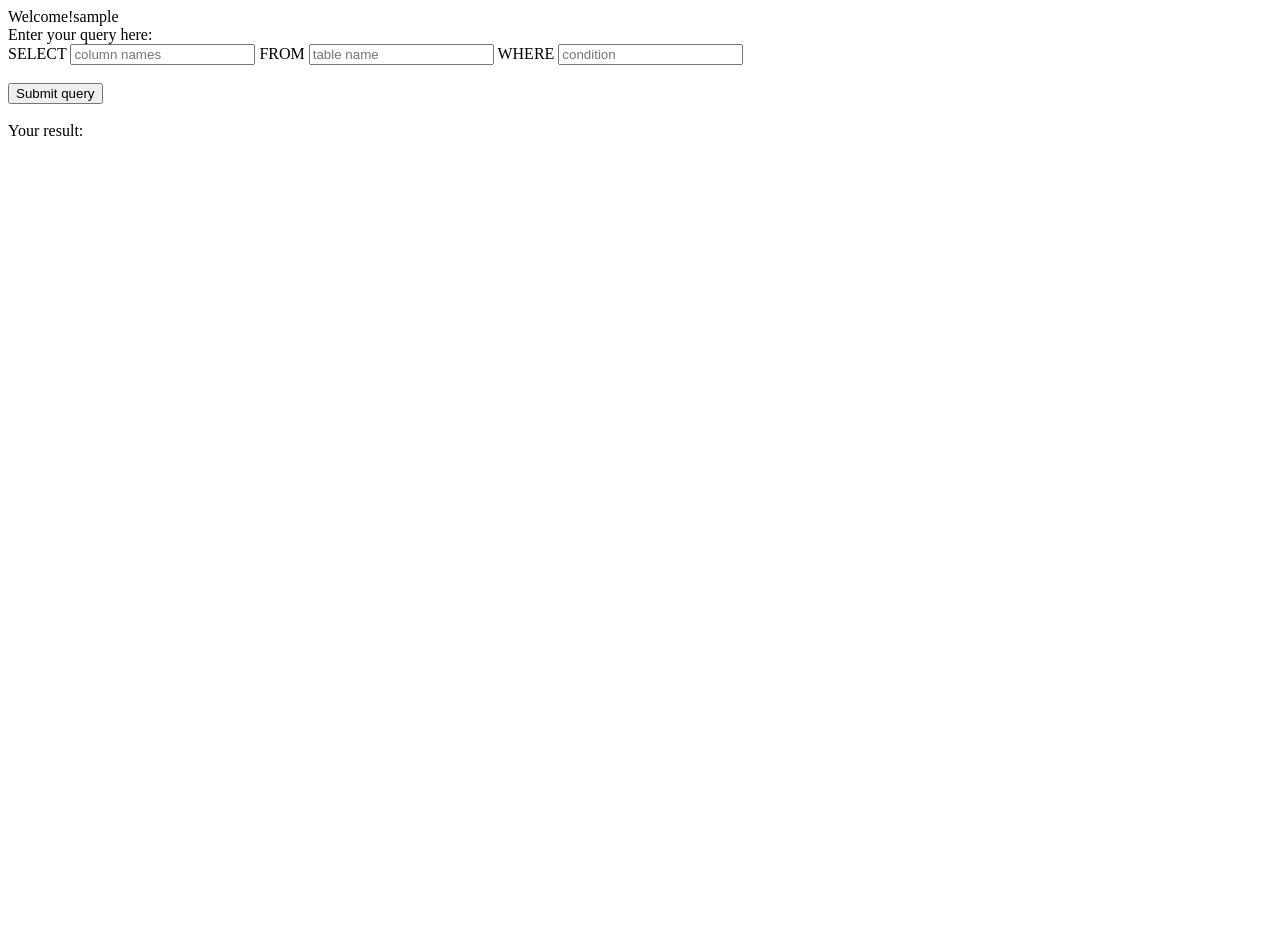
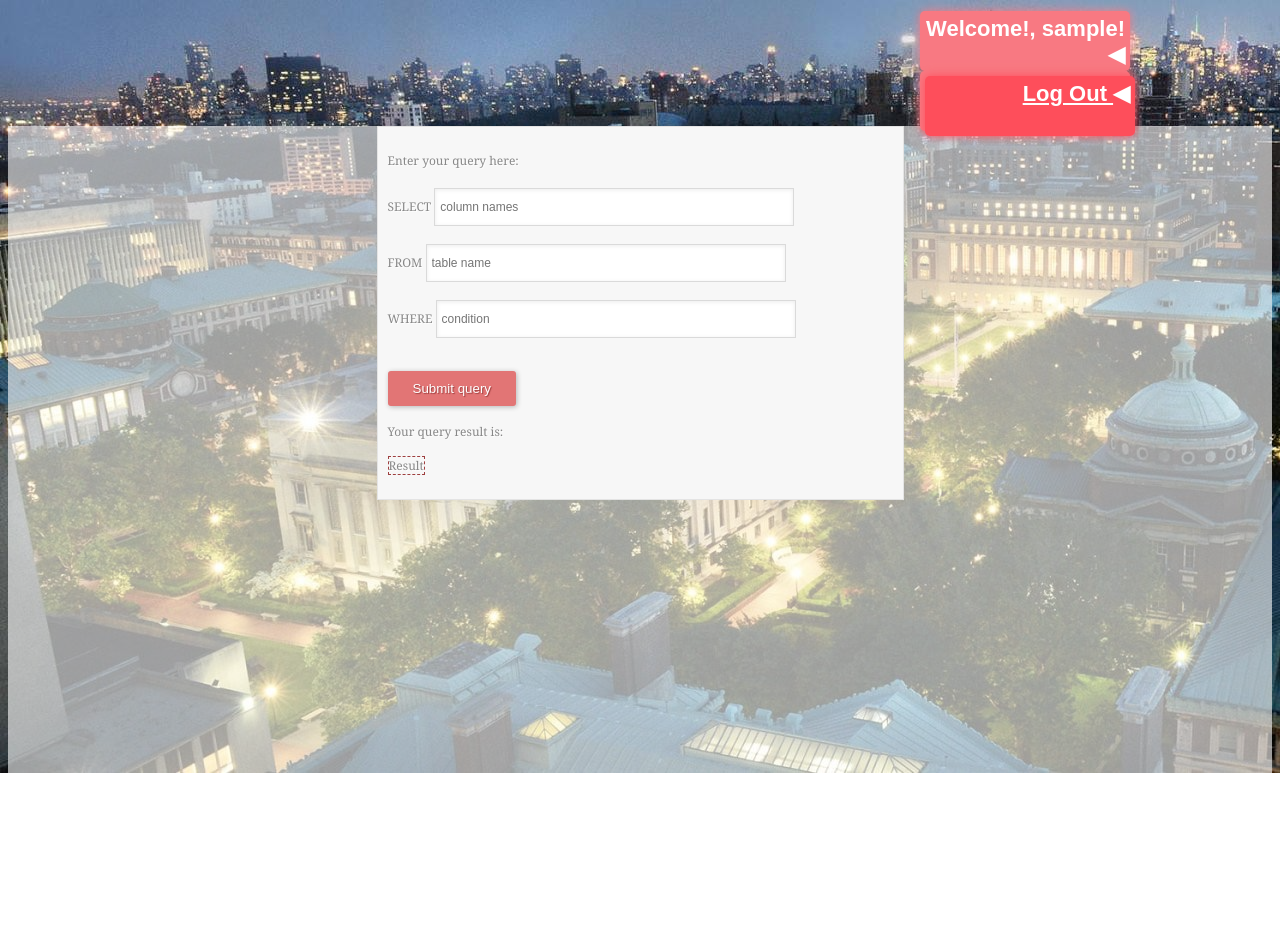
Before and after one commit to activeoblique/janapp, a Flask app: page /query in a window 1280 px wide. Before the commit the page ends 136 px from the top, so only its background shows below. Run offline with Flask 2, Linux system fonts and the light colour scheme; the visitor is signed in with stand-in values (Sample User, id 1); some libraries are stand-ins or nearby versions.

Commit message:
modified the website

```diff
--- a/website/main.py
+++ b/website/main.py
@@ -68,7 +68,7 @@ def GetData():
         "query": query,
         "username": "jana"
     }
-    query_url = "http://192.168.1.13:4003/query"
+    query_url = "http://160.39.161.34:4003/query"
     req = urllib.request.Request(query_url)
     req.add_header('Content-Type', 'application/json; charset=utf-8')
     data = json.dumps(body)
@@ -76,7 +76,7 @@ def GetData():
     req.add_header('Content-Length', len(data))
     response = urllib.request.urlopen(req, data)
     result = response.read().decode('utf-8')
-    print(type(result))
+    #print(type(result))
     return result
 
 
--- a/website/templates/index.html
+++ b/website/templates/index.html
@@ -4,23 +4,210 @@
     <meta charset="UTF-8">
     <title>Bank Database</title>
     <script src="http://apps.bdimg.com/libs/jquery/2.1.4/jquery.min.js"></script>
-</head>
-Welcome!{{username}}<br>
+    <style>
+        html{
+            height: 100%;
+        }
+        body {
+            height: 100%;
+            background-image:url("../static/backgroud.jpg");
+            background-repeat: no-repeat;
+            background-attachment:fixed;
+        }
+
+        #container {
+            background-color: rgba(255, 255, 255, 0.6);
+            height: 100%;
+            width: 100%;
+        }
+
+        #login_bar{
+            width:300px;
+            position:fixed;
+            z-index:10;
+            border:0 solid black;
+            top:-5px;
+            right:150px;
+            display:inline-block;
+        }
+        #login_signup{
+            float:right;
+            display:inline;
+        }
+        #login_signup> li{
+            height: 50px;
+            width: 200px;
+            font-family:sans-serif;
+            font-size: 22px;
+            font-weight: bold;
+            color:white;
+            padding:5px;
+            display:inline-block;
+            background-color:#F87982;
+            border-radius:5px;
+            -moz-border-radius:5px;
+            -webkit-border-radius: 5px;
+            -o-border-radius:5px;
+            box-shadow: #F87982 0px 0px 10px;
+            -moz-box-shadow: #F87982 0px 0px 10px;
+            -webkit-box-shadow: #F87982 0px 0px 10px;
+            -o-box-shadow:#F87982 0px 0px 10px;
+        }
+        #login_signup li> a{
+            height: 50px;
+            width: 200px;
+            font-family:sans-serif;
+            font-size: 22px;
+            font-weight: bold;
+            color:white;
+            padding:5px;
+            display:inline-block;
+            background-color:#FE4E5B;
+            border-radius:5px;
+            -moz-border-radius:5px;
+            -webkit-border-radius: 5px;
+            -o-border-radius:5px;
+            box-shadow: #FE4E5B 0px 0px 10px;
+            -moz-box-shadow: #FE4E5B 0px 0px 10px;
+            -webkit-box-shadow: #FE4E5B 0px 0px 10px;
+            -o-box-shadow:#FE4E5B 0px 0px 10px;
+        }
+        #login_signup li span{
+            font-size: 22px;
+            display:inline-block;
+        }
+        #login_signup li a:hover{
+            cursor: pointer;
+            box-shadow: rgb(255,255,255) 0px 0px 5px;
+            -moz-box-shadow: rgb(255,255,255) 0px 0px 5px;
+            -webkit-box-shadow: rgb(255,255,255) 0px 0px 5px;
+            -o-box-shadow:rgb(255,255,255) 0px 0px 5px;
+            border-radius: 2px;
+            background-color: white;
+            color:#9E3F3F;
+        }
+
+        #qform {
+            margin-top: 10%;
+            margin-left:auto;
+            margin-right:auto;
+            max-width: 500px;
+            background: #F7F7F7;
+            padding: 25px 15px 25px 10px;
+            font: 12px Georgia, "Times New Roman", Times, serif;
+            color: #888;
+            text-shadow: 1px 1px 1px #FFF;
+            border:1px solid #E4E4E4;
+        }
+        #qform h1 {
+            font-size: 25px;
+            padding: 0px 0px 10px 40px;
+            display: block;
+            border-bottom:1px solid #E4E4E4;
+            margin: -10px -15px 30px -10px;;
+            color: #888;
+        }
+        #qform h1>span {
+            display: block;
+            font-size: 11px;
+        }
+        #qform label {
+            display: block;
+            margin: 0px;
+        }
+        #qform label>span {
+            float: left;
+            width: 20%;
+            text-align: right;
+            padding-right: 10px;
+            margin-top: 10px;
+            color: #888;
+        }
+        #qform input[type="text"], .basic-grey input[type="email"], .basic-grey textarea, .basic-grey select {
+            border: 1px solid #DADADA;
+            color: #888;
+            height: 30px;
+            margin-bottom: 16px;
+            margin-right: 6px;
+            margin-top: 2px;
+            outline: 0 none;
+            padding: 3px 3px 3px 5px;
+            width: 70%;
+            font-size: 12px;
+            line-height:15px;
+            box-shadow: inset 0px 1px 4px #ECECEC;
+            -moz-box-shadow: inset 0px 1px 4px #ECECEC;
+            -webkit-box-shadow: inset 0px 1px 4px #ECECEC;
+        }
+        #qform textarea{
+            padding: 5px 3px 3px 5px;
+        }
+        #qform textarea{
+            height:100px;
+        }
+        #qform input[type="button"] {
+            background: #E27575;
+            border: none;
+            padding: 10px 25px 10px 25px;
+            color: #FFF;
+            box-shadow: 1px 1px 5px #B6B6B6;
+            border-radius: 3px;
+            text-shadow: 1px 1px 1px #9E3F3F;
+            cursor: pointer;
+        }
+        #qform input[type="button"]:hover {
+            background: #CF9A9D
+        }
+
+        #qform span {
+            width: 100%;
+            height: 50%;
+            border: 1px dashed #9E3F3F;
+        }
 
 
-Enter your query here: <br>
+
+
+    </style>
+</head>
+<body>
+<div id="container">
+
+<div id="wrapper">
+    <div id="login_bar" style="text-align: right">
+        <ul id="login_signup">
+            <li>Welcome!, {{username}}!<span>&#x25c0;</span></li>
+            <li><a href="#" id="sign_link">Log Out <span>&#x25c0;</span></a></li>
+        </ul>
+    </div>
+</div>
+
 
 <form id="qform" method="post">
-    SELECT <input type="text" name="columns" placeholder="column names">
-    FROM <input type="text" name="table" placeholder="table name">
-    WHERE <input type="text" name="condition" placeholder="condition"><br/><br/>
+    Enter your query here: <br>
+    <br>
+    SELECT <input type="text" name="columns" id = "columns" placeholder="column names"><br>
+    FROM <input type="text" name="table" id="table" placeholder="table name"><br>
+    WHERE <input type="text" name="condition" id="condition"  placeholder="condition"><br/><br/>
     <input type="button" value="Submit query" onclick="query()">
+    <br>
+    <br>
+    Your query result is:<br>
+    <br>
+    <span id = "result">Result</span>
 </form>
 
 <br>
-<span id = "result">Your result:</span>
 <script>
         function query() {
+            // Check for SQL injection attack
+            var field1 = document.getElementById("columns");
+            var field2 = document.getElementById("table");
+            var field3 = document.getElementById("condition");
+            if(SqlInvalid(field1)||SqlInvalid(field2)||SqlInvalid(field3)){
+                alert("You entered illegal words! Are you trying to attack us?");
+                return ;
+            }
             $.ajax({
                 url: '/GetData',
                 type: 'POST',
@@ -35,7 +222,11 @@ Enter your query here: <br>
                 })
         }
 
+        function SqlInvalid(oField) {
+            re = /select|and|or|insert|union|join|truncate|drop|update|delete|exec|count|'|"|;|%/i;
+            return re.test(oField.value);
+        }
 </script>
-
+</div>
 </body>
 </html>
```
Also changed, not shown: website/templates/query.html (deleted, +0 -23 lines), 3 other files.
